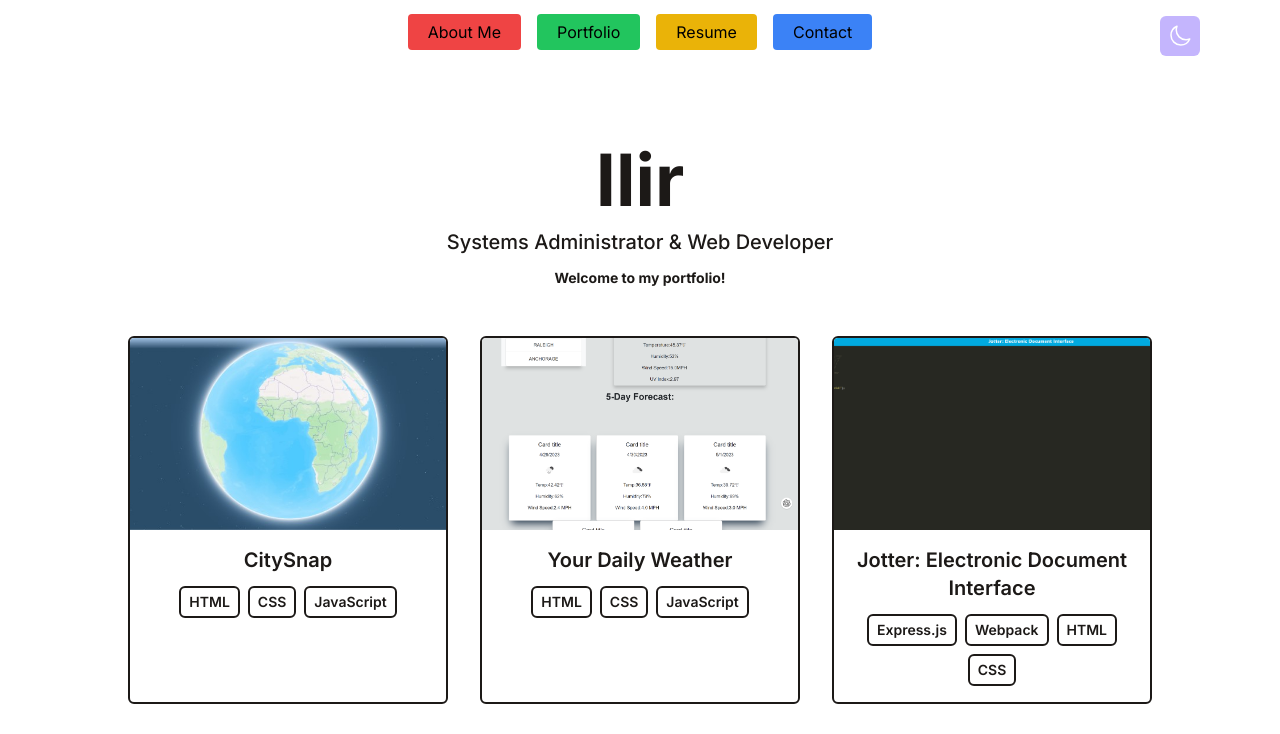
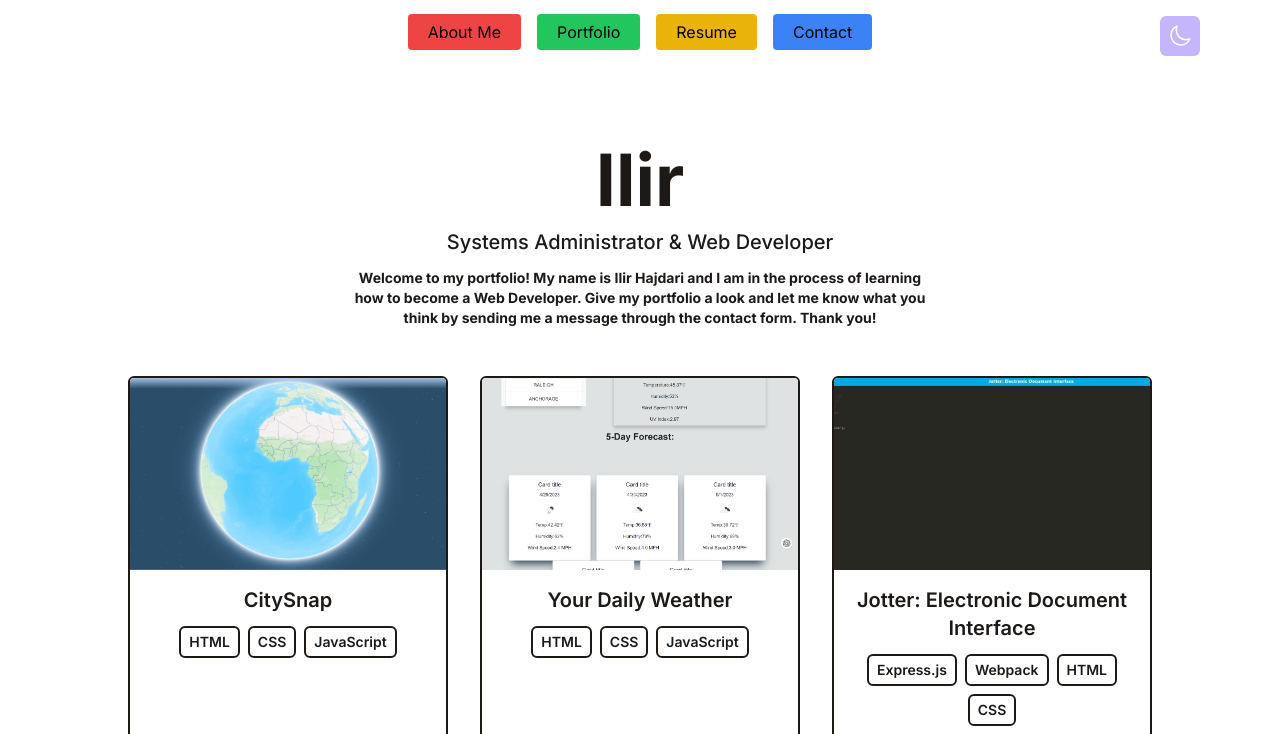
Before and after one commit to IlirHajdari/Reactfolio, a React (Vite) app: page / in a window 1280 px wide. Shown: the top 734 px of the page. Built offline with nearby package versions, Linux system fonts and the light colour scheme.

Commit message:
updated About Me section

```diff
--- a/src/components/Intro.jsx
+++ b/src/components/Intro.jsx
@@ -14,7 +14,10 @@ const Intro = forwardRef((props, ref) => {
         Systems Administrator & Web Developer
       </p>
       <p className="text-sm max-w-xl mb-6 font-bold">
-        Welcome to my portfolio!
+        Welcome to my portfolio! My name is Ilir Hajdari and I am in the process
+        of learning how to become a Web Developer. Give my portfolio a look and
+        let me know what you think by sending me a message through the contact
+        form. Thank you!
       </p>
     </div>
   );
```
